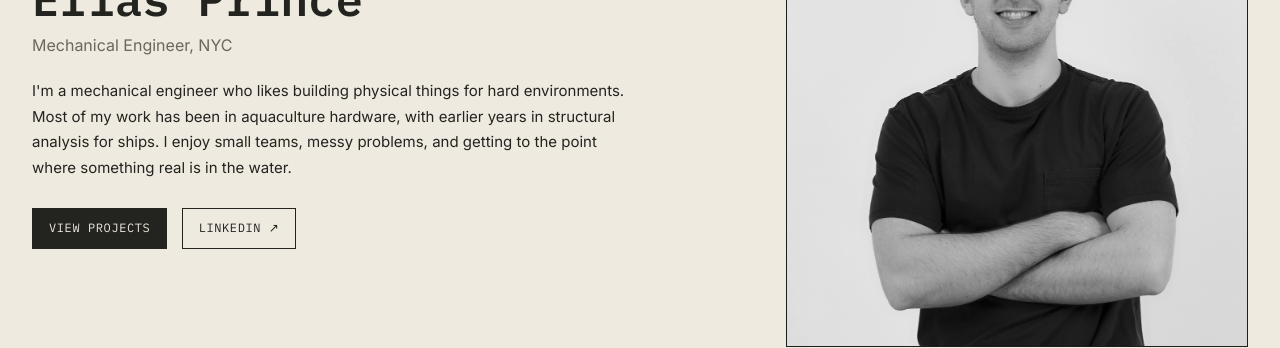
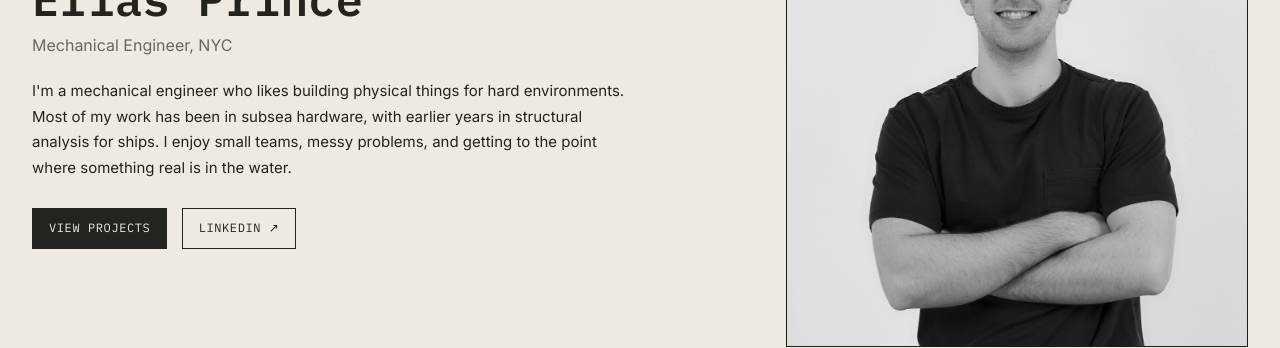
Before and after one commit to EliasPrince/EliasPrince.github.io, a Jekyll site: the page built from index.html, in a window 1280 px wide and 900 px high. Shown: the part 261-609 px from the top of the window. Built offline with Jekyll 4.4.1, drawn with Linux system fonts in a browser that asks for light colours.

Commit message:
Hero bio: aquaculture hardware -> subsea hardware
Co-Authored-By: Claude Fable 5.1 <noreply@anthropic.com>
Claude-Session: https://claude.ai/code/session_018Efj5a6KDhvZmT1zGbFXta

```diff
--- a/_config.yml
+++ b/_config.yml
@@ -14,7 +14,7 @@ name: Elias Prince
 headline: Mechanical Engineer, NYC
 description: >- # dont remove this line. this will ignore all new lines until the next section
   I'm a mechanical engineer who likes building physical things for hard environments.
-  Most of my work has been in aquaculture hardware, with earlier years in structural analysis for ships.
+  Most of my work has been in subsea hardware, with earlier years in structural analysis for ships.
   I enjoy small teams, messy problems, and getting to the point where something real is in the water.
 
 # About Page - longer bio, rendered as markdown (blank line = new paragraph). Falls back to `description` if empty.
```
